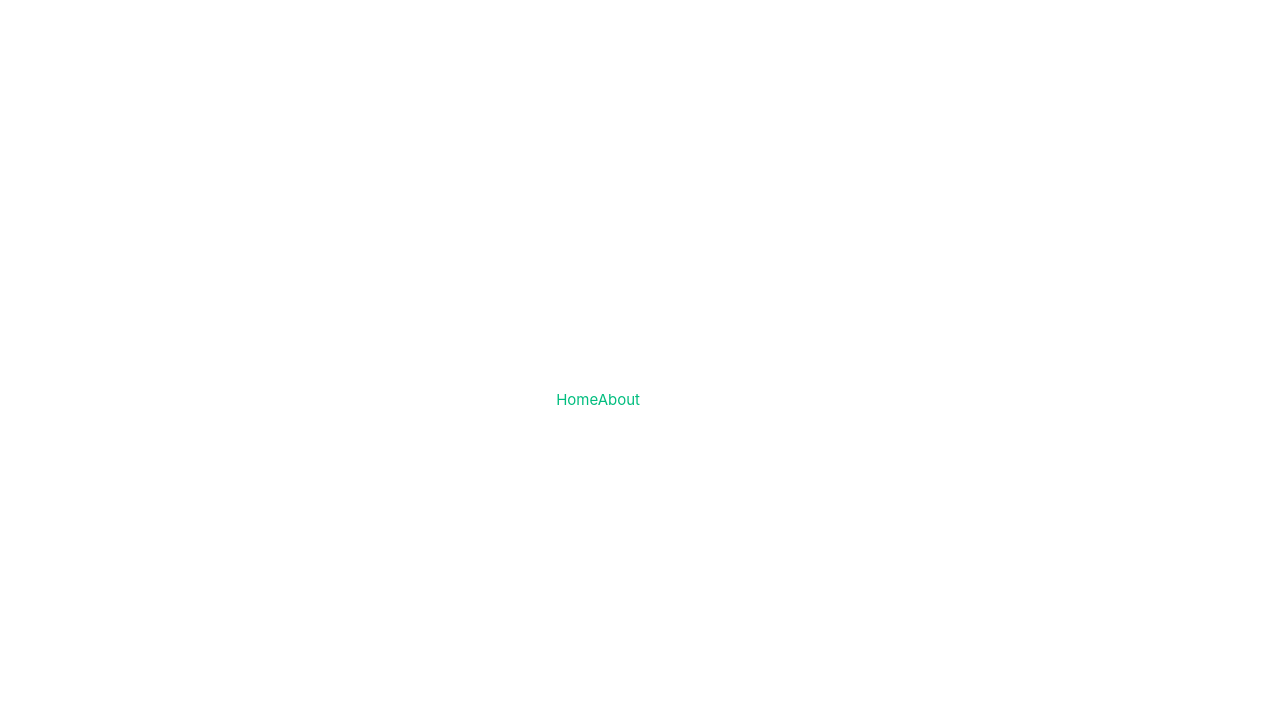
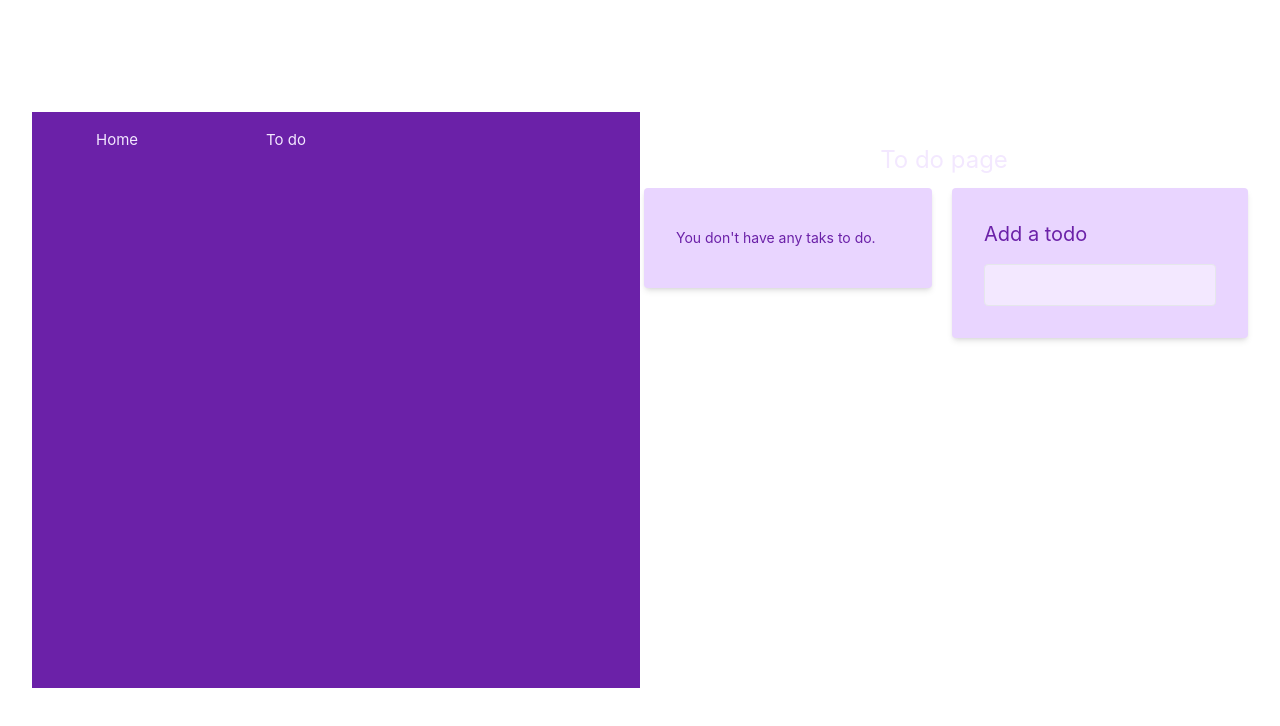
Before and after one commit to gabriellichacz/ToDoApp_VueJS, a Vue app: page /to-do in a window 1280 px wide. Before the commit this address had no page. Shown: the top 726 px of the page. Built offline with nearby package versions, Linux system fonts and the light colour scheme.

Commit message:
Napisana petla - nie wyswietla - problem moze byc ze script albo sama petla

```diff
--- a/index.html
+++ b/index.html
@@ -4,7 +4,7 @@
     <meta charset="UTF-8" />
     <link rel="icon" href="/favicon.ico" />
     <meta name="viewport" content="width=device-width, initial-scale=1.0" />
-    <title>Vite App</title>
+    <title> To do app </title>
   </head>
   <body>
     <div id="app"></div>
--- a/src/App.vue
+++ b/src/App.vue
@@ -3,9 +3,19 @@ import { RouterLink, RouterView } from 'vue-router'
 </script>
 
 <template>
-    <nav>
-      <RouterLink to="/">Home</RouterLink>
-      <RouterLink to="/about">About</RouterLink>
-    </nav>
+
+  <nav class="bg-purple-800">
+    <div class="container mx-auto">
+      <div class="flex items-center">
+        <RouterLink to="/" class="inline-block text-purple-100 px-16 py-4 transition-colors hover:bg-purple-700 duration-300">
+          Home
+        </RouterLink>
+        <RouterLink to="/to-do" class="inline-block text-purple-100 px-16 py-4 transition-colors hover:bg-purple-700 duration-300">
+          To do
+        </RouterLink>
+      </div>
+    </div>
+  </nav>
   <RouterView />
+
 </template>
--- a/src/router/index.js
+++ b/src/router/index.js
@@ -1,5 +1,6 @@
 import { createRouter, createWebHistory } from 'vue-router'
 import HomeView from '../views/HomeView.vue'
+import ToDo from '../views/ToDo.vue'
 
 const router = createRouter({
   history: createWebHistory(import.meta.env.BASE_URL),
@@ -10,12 +11,9 @@ const router = createRouter({
       component: HomeView
     },
     {
-      path: '/about',
-      name: 'about',
-      // route level code-splitting
-      // this generates a separate chunk (About.[hash].js) for this route
-      // which is lazy-loaded when the route is visited.
-      component: () => import('../views/AboutView.vue')
+      path: '/to-do',
+      name: 'to-do',
+      component: ToDo
     }
   ]
 })
--- a/src/views/AboutView.vue
+++ /dev/null
@@ -1,5 +0,0 @@
-<template>
-  <div>
-    <h1> About as page </h1>
-  </div>
-</template>
--- a/src/views/HomeView.vue
+++ b/src/views/HomeView.vue
@@ -1,11 +1,11 @@
 <script setup>
-import TheWelcome from '@/components/TheWelcome.vue'
+
 </script>
 
 <template>
-  <main>
-    <div class="container">
-      <h1> Home page </h1>
-    </div>
-  </main>
+
+  <div class="container mx-auto">
+    <h1 class="mt-8 text-2xl text-center text-purple-100"> Home page </h1>
+  </div>
+
 </template>
--- /dev/null
+++ b/src/views/ToDo.vue
@@ -0,0 +1,69 @@
+<script setup>
+import { defineComponent, ref } from 'vue';
+
+defineComponent({
+    setup() {
+        const todos = ref([
+            {
+                text: "First todo",
+                createdAt: newDate(),
+            },
+        ]);
+
+        return {
+            todos,
+        };
+    },
+})
+</script>
+
+<template>
+
+    <div class="container mx-auto">
+        <h1 class="mt-8 text-2xl text-center text-purple-100"> To do page </h1>
+        <div class="mt-3">
+            <div class="grid grid-cols-12 gap-4">
+                <div class="col-span-6 space-y-4 overflow-y-auto px-1" style="height: 500px">
+
+                    <!-- Todo item -->
+                    <div v-for="(todo, index) in todos"
+                        :todo="todo"
+                        :index="index"
+                        :key="index"
+                        class="p-8 bg-purple-200 shadow-md rounded flex items-center justify-between">
+                        <div>
+                            <div class="text-purple-800"> {{ todo.text }} </div>
+                            <div class="text-purple-800 text-sm"> {{ todo.createdAt.toString() }} </div>
+                        </div>
+                        <div class="space-x-2">
+                            <button class="px-2 text-red-600" title="Remove todo">
+                                &times;
+                            </button>
+                            <button class="px-2 text-red-600" title="Mark as done">
+                                &check;
+                            </button>
+                            <button class="px-2 text-red-600" title="Mark as undone">
+                                &#8630;
+                            </button>
+                        </div>
+                    </div>
+                    <!-- end of Todo item -->
+
+                    <div class="px-8 py-10 bg-purple-200 text-purple-800 shadow-md rounded text-sm">
+                        You don't have any taks to do.
+                    </div>
+
+                </div>
+
+                <div class="col-span-6">
+                    <div class="p-8 bg-purple-200 text-purple-800 shadow-md rounded">
+                        <h2 class="text-xl"> Add a todo </h2>
+                        <input type="text" class="p-2 mt-4 bg-purple-100 text-purple-800 border rounded w-full">
+                    </div>
+                </div>
+
+            </div>
+        </div>
+    </div>
+
+</template>
```
Also changed, not shown: tailwind.config.js (line endings or trailing spaces).
